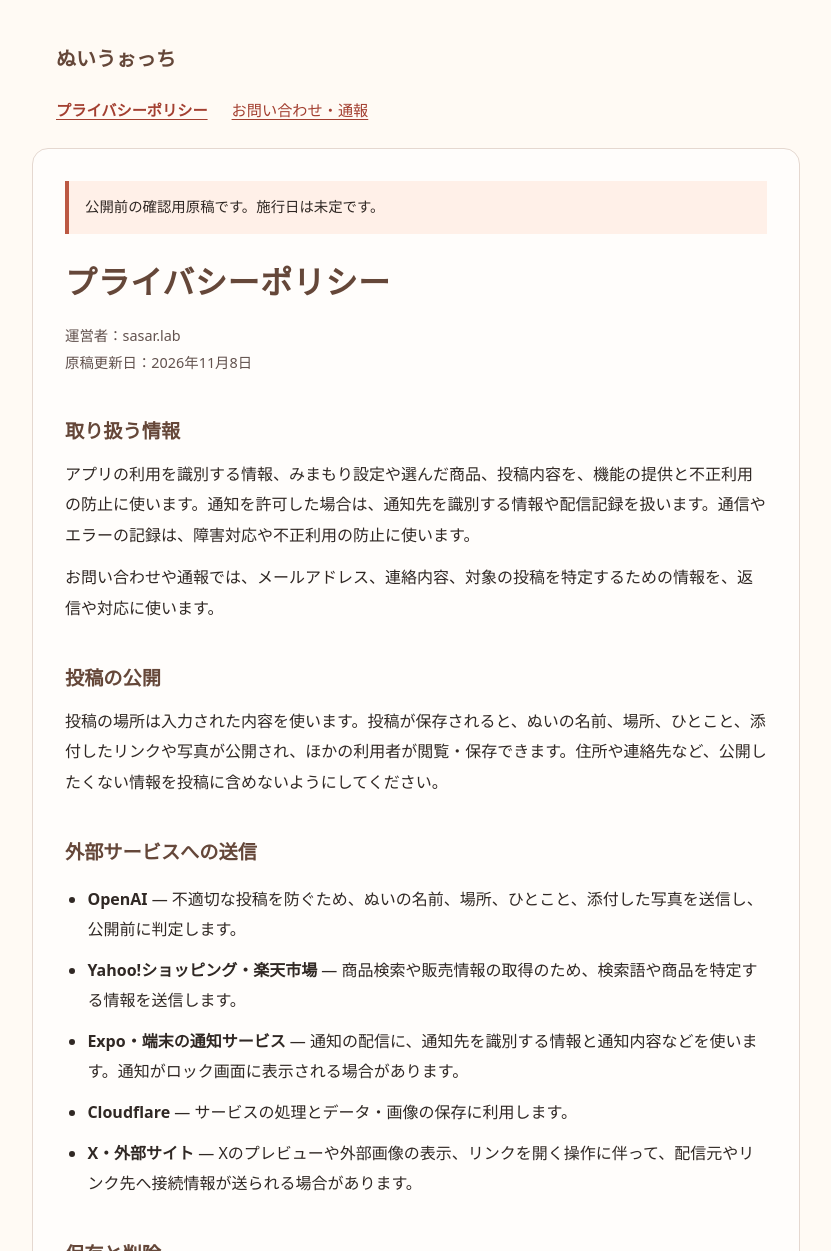
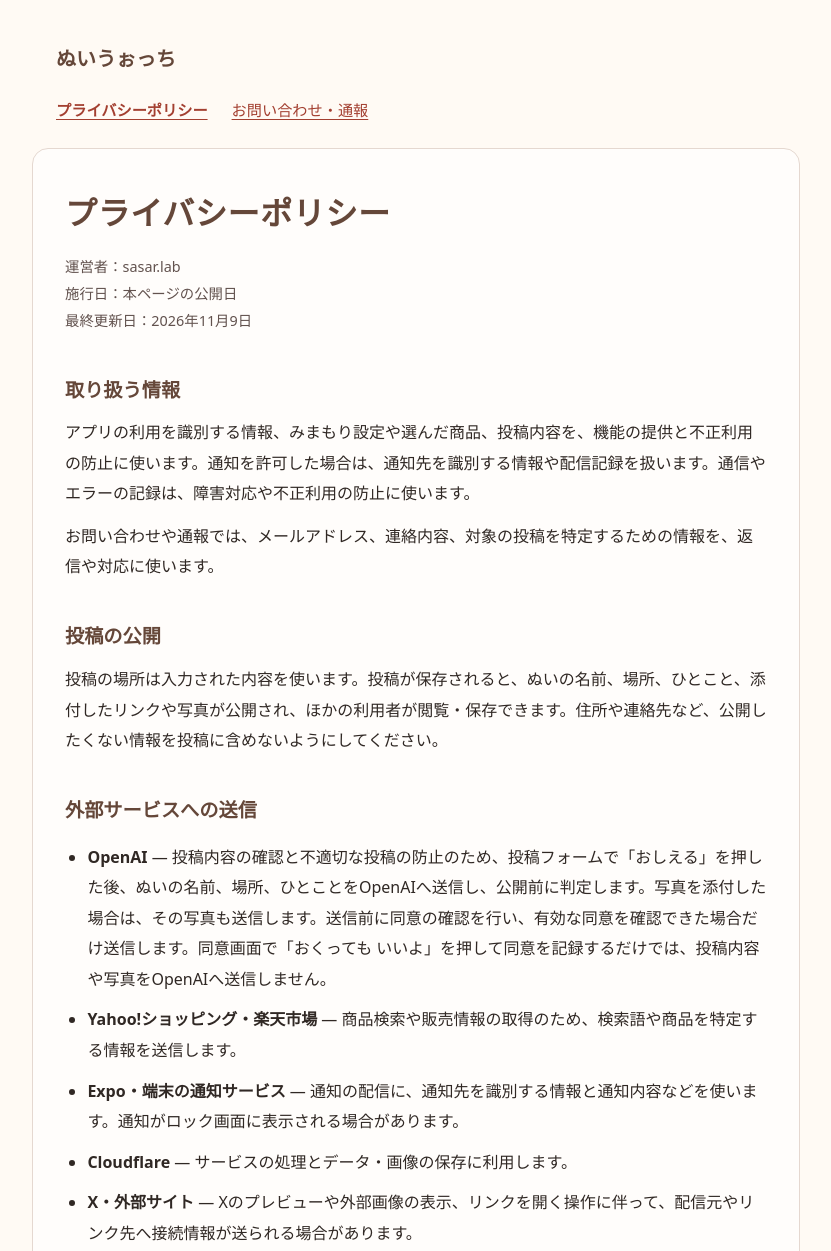
Before and after one commit to sasar-lab/sasar-lab.github.io, a plain HTML site: page nuiwatch/privacy/index.html in a window 1280 px wide. Shown: the top 1251 px of the page, without its empty margins (224-1055 px from the left). Drawn offline with Linux system fonts and the light colour scheme.

Commit message:
docs: ぬいうぉっちのプライバシーポリシーとお問い合わせページを公開用に整える

```diff
--- a/nuiwatch/privacy/index.html
+++ b/nuiwatch/privacy/index.html
@@ -3,7 +3,6 @@
 <head>
 <meta charset="utf-8">
 <meta name="viewport" content="width=device-width, initial-scale=1">
-<meta name="robots" content="noindex, nofollow">
 <meta name="description" content="ぬいうぉっちで取り扱う情報、外部サービスへの送信、保持と削除について。">
 <meta name="referrer" content="strict-origin-when-cross-origin">
 <title>プライバシーポリシー | ぬいうぉっち</title>
@@ -17,9 +16,8 @@ a{color:var(--accent);text-underline-offset:.22em}a:hover{text-decoration-thickn
 <a class="skip" href="#main">本文へ移動</a>
 <header><p class="brand">ぬいうぉっち</p><nav aria-label="ページ案内"><a href="../privacy/index.html" aria-current="page">プライバシーポリシー</a><a href="../support/index.html">お問い合わせ・通報</a></nav></header>
 <main id="main">
-<aside class="draft" aria-label="原稿の状態">公開前の確認用原稿です。施行日は未定です。</aside>
 <h1>プライバシーポリシー</h1>
-<p class="meta">運営者：sasar.lab<br>原稿更新日：2026年11月8日</p>
+<p class="meta">運営者：sasar.lab<br>施行日：本ページの公開日<br>最終更新日：2026年11月9日</p>
 <h2>取り扱う情報</h2>
 <p>アプリの利用を識別する情報、みまもり設定や選んだ商品、投稿内容を、機能の提供と不正利用の防止に使います。通知を許可した場合は、通知先を識別する情報や配信記録を扱います。通信やエラーの記録は、障害対応や不正利用の防止に使います。</p>
 <p>お問い合わせや通報では、メールアドレス、連絡内容、対象の投稿を特定するための情報を、返信や対応に使います。</p>
@@ -27,7 +25,7 @@ a{color:var(--accent);text-underline-offset:.22em}a:hover{text-decoration-thickn
 <p>投稿の場所は入力された内容を使います。投稿が保存されると、ぬいの名前、場所、ひとこと、添付したリンクや写真が公開され、ほかの利用者が閲覧・保存できます。住所や連絡先など、公開したくない情報を投稿に含めないようにしてください。</p>
 <h2>外部サービスへの送信</h2>
 <ul>
-<li><strong>OpenAI</strong> — 不適切な投稿を防ぐため、ぬいの名前、場所、ひとこと、添付した写真を送信し、公開前に判定します。</li>
+<li><strong>OpenAI</strong> — 投稿内容の確認と不適切な投稿の防止のため、投稿フォームで「おしえる」を押した後、ぬいの名前、場所、ひとことをOpenAIへ送信し、公開前に判定します。写真を添付した場合は、その写真も送信します。送信前に同意の確認を行い、有効な同意を確認できた場合だけ送信します。同意画面で「おくっても いいよ」を押して同意を記録するだけでは、投稿内容や写真をOpenAIへ送信しません。</li>
 <li><strong>Yahoo!ショッピング・楽天市場</strong> — 商品検索や販売情報の取得のため、検索語や商品を特定する情報を送信します。</li>
 <li><strong>Expo・端末の通知サービス</strong> — 通知の配信に、通知先を識別する情報と通知内容などを使います。通知がロック画面に表示される場合があります。</li>
 <li><strong>Cloudflare</strong> — サービスの処理とデータ・画像の保存に利用します。</li>
```
Also changed, not shown: nuiwatch/support/index.html (+1 -3 lines).
